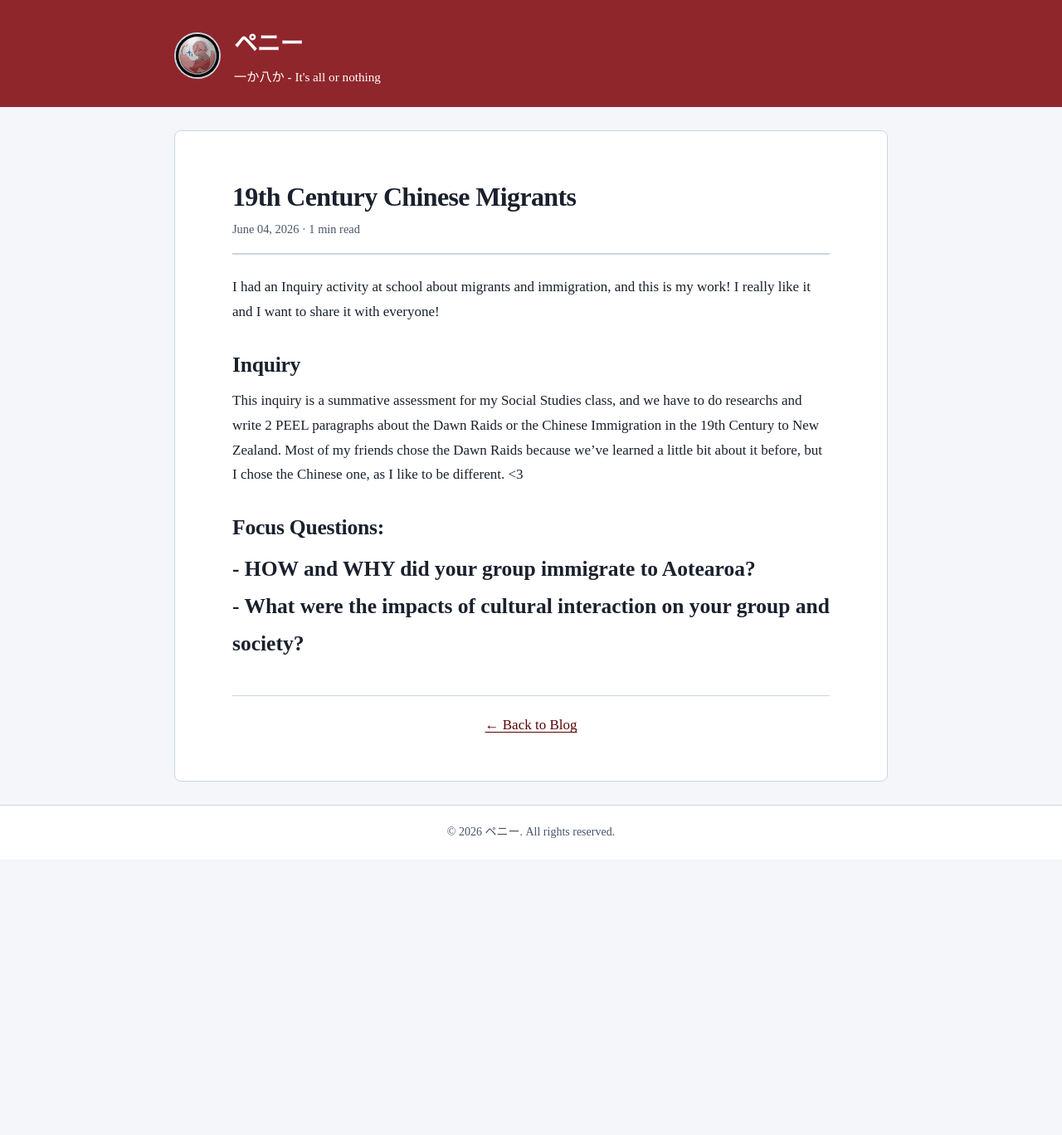
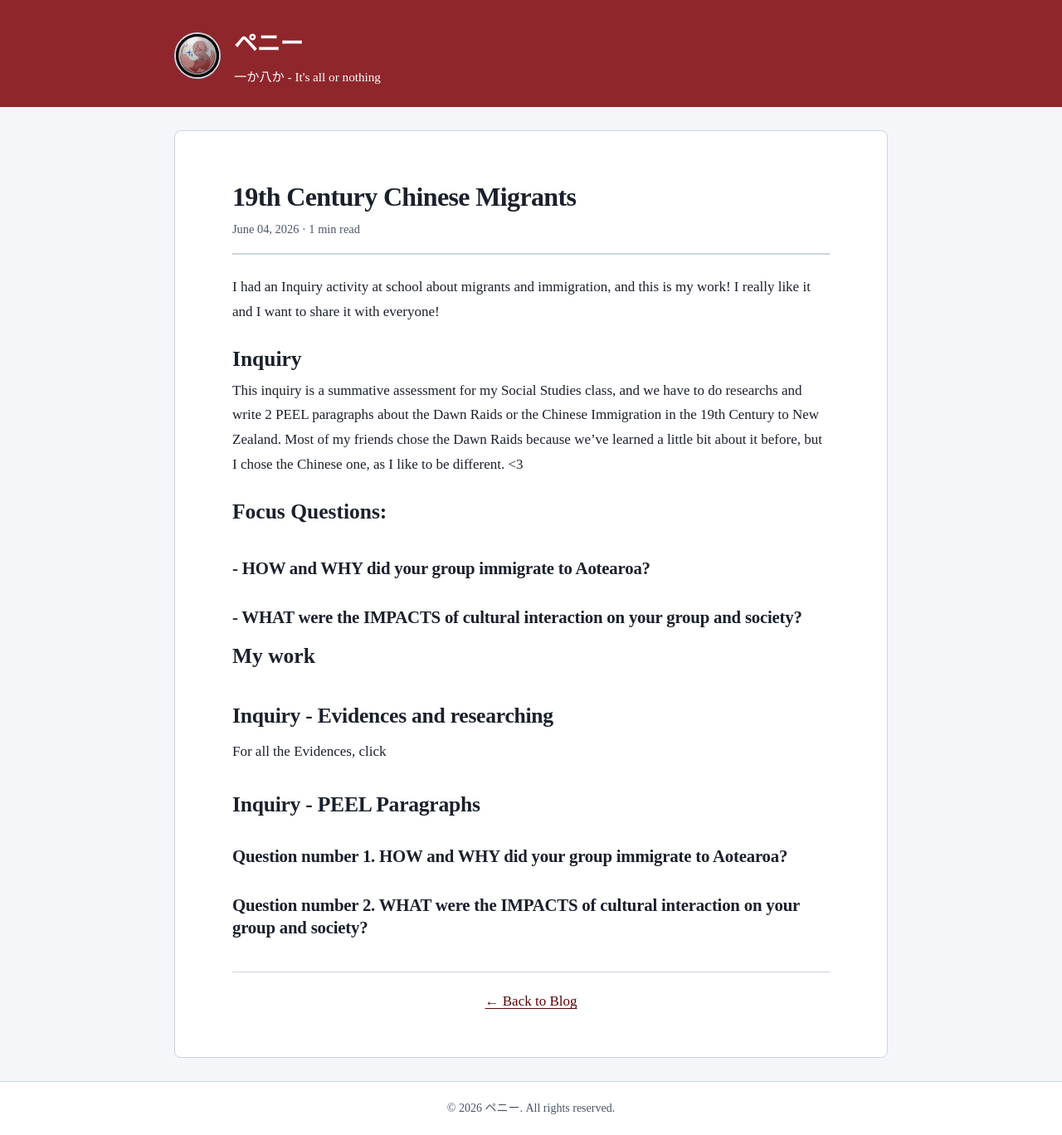
Before and after one commit to pennie26/pennie26.github.io, a Jekyll site: the page built from _posts/2026/05/31/2026-05-04-Chinese_Migrants.md, in a window 1280 px wide. Shown: the whole page at 83% size. Built offline with Jekyll 4.4.1, drawn with Linux system fonts in a browser that asks for light colours; before the commit the page ends 1036 px from its top, so only the background shows below that.

Commit message:
Update 2026-05-04-Chinese_Migrants.md

```diff
--- a/_posts/2026/05/31/2026-05-04-Chinese_Migrants.md
+++ b/_posts/2026/05/31/2026-05-04-Chinese_Migrants.md
@@ -10,9 +10,19 @@ categories: []
 I had an Inquiry activity at school about migrants and immigration, and this is my work! I really like it and I want to share it with everyone!
 
 <!--more-->
-## Inquiry
+
+# Inquiry
   This inquiry is a summative assessment for my Social Studies class, and we have to do researchs and write 2 PEEL paragraphs about the Dawn Raids or the Chinese Immigration in the 19th Century to New Zealand. Most of my friends chose the Dawn Raids because we've learned a little bit about it before, but I chose the Chinese one, as I like to be different. <3
 
-## Focus Questions:
-# - HOW and WHY did your group immigrate to Aotearoa?
-# - What were the impacts of cultural interaction on your group and society?
+# Focus Questions:
+### - HOW and WHY did your group immigrate to Aotearoa?
+### - WHAT were the IMPACTS of cultural interaction on your group and society?
+
+# My work
+## Inquiry - Evidences and researching
+For all the Evidences, click
+
+## Inquiry - PEEL Paragraphs
+### Question number 1. HOW and WHY did your group immigrate to Aotearoa?
+
+### Question number 2. WHAT were the IMPACTS of cultural interaction on your group and society?
```
